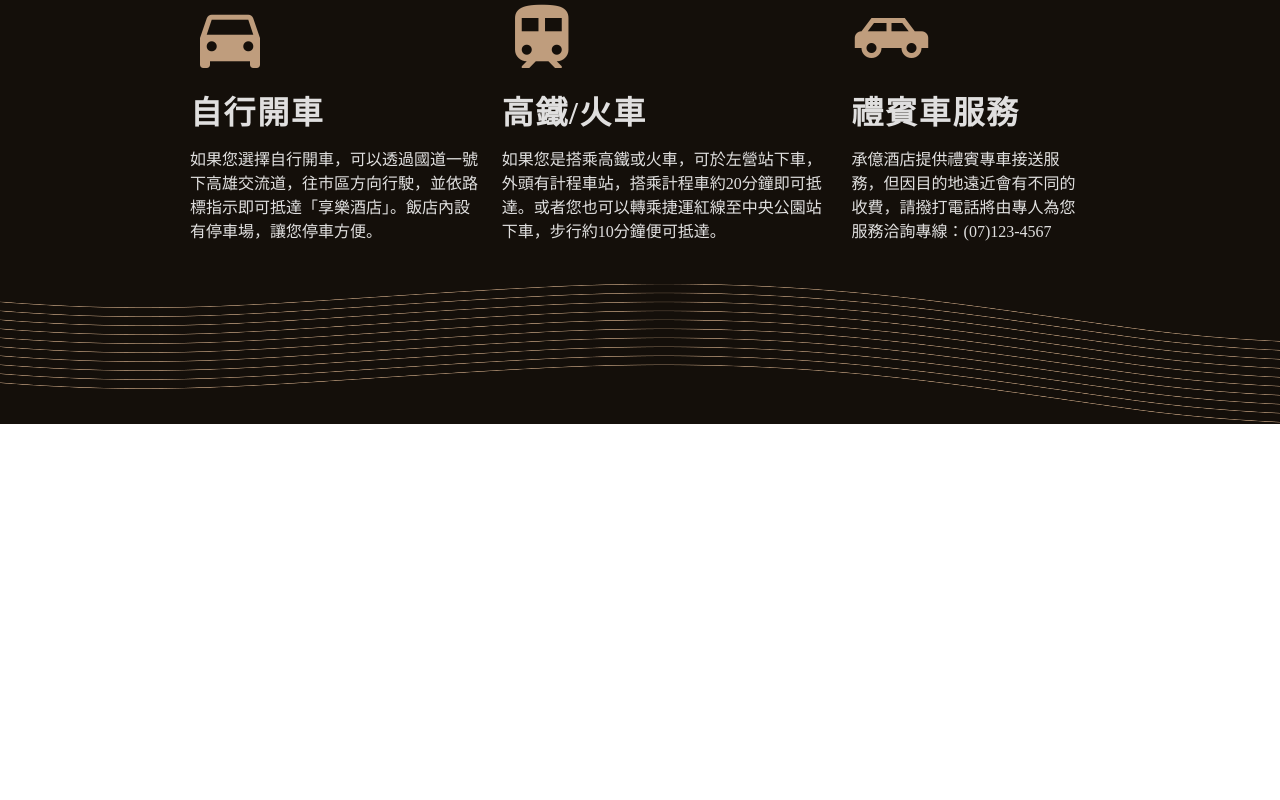
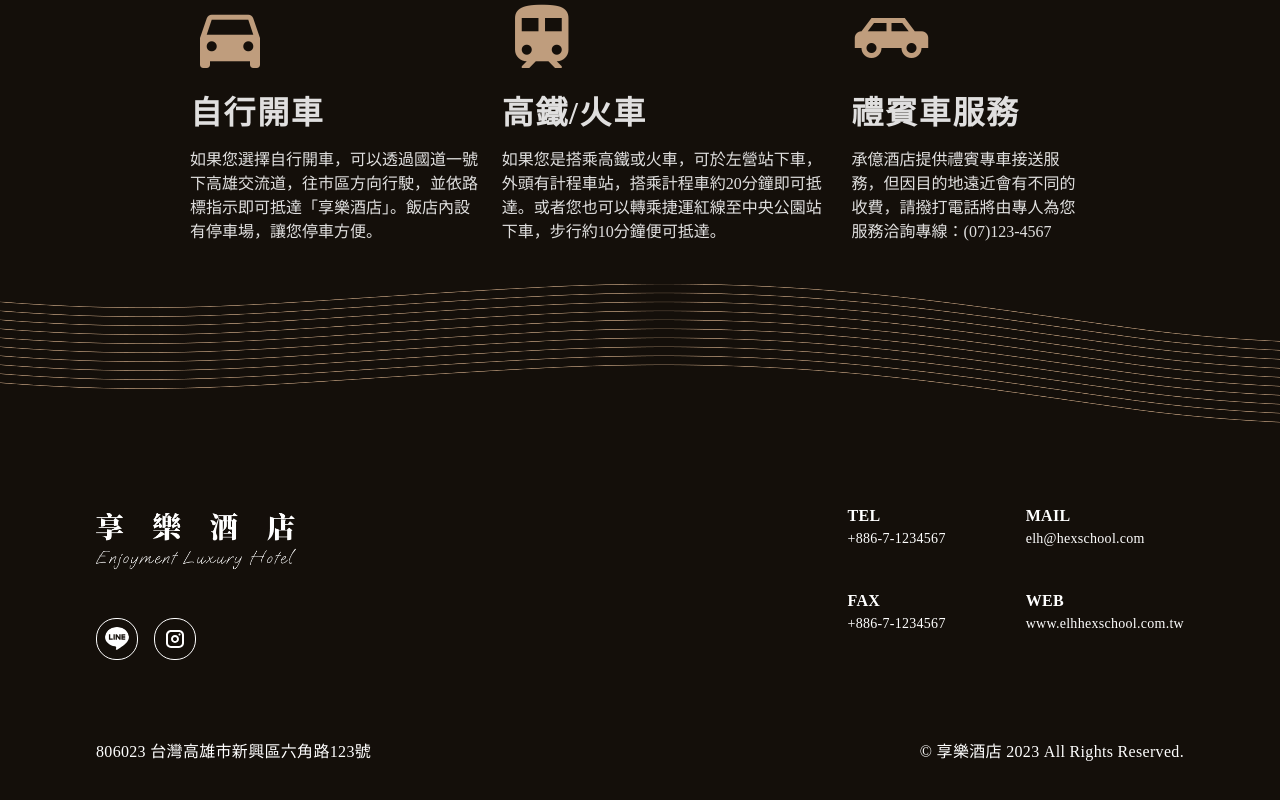
Before and after one commit to rere2133/ts30_booking_web, a Vue app: page / in a window 1280 px wide. Shown: the part 4969-5769 px from the top of the page. Before the commit the page ends 5393 px from the top, so only its background shows below. Built offline with nearby package versions, Linux system fonts and the light colour scheme.

Commit message:
feature: add footer

```diff
--- /dev/null
+++ b/src/components/Footer.vue
@@ -0,0 +1,41 @@
+<template>
+  <div class="footer tw-px-[16px] md:tw-flex tw-flex-wrap tw-justify-between tw-w-full tw-text-white">
+    <div class="tw-mb-[40px] md:tw-mb-0">
+      <v-img
+        width="200"
+        src="/imgs/web/logo.png"
+        class="tw-mb-[40px]"
+      ></v-img>
+      <div class="icon-group">
+        <img class="tw-inline tw-p-[8px] tw-rounded-[20px] tw-border-[1px] tw-border-white tw-border-solid tw-mr-[16px]" src="/imgs/web/bi_line.svg" />
+        <img class="tw-inline tw-p-[8px] tw-rounded-[20px] tw-border-[1px] tw-border-white tw-border-solid" src="/imgs/web/bi_ins.svg" />
+      </div>
+    </div>
+    <div>
+      <div class="tw-mb-[16px] md:tw-mb-[40px] md:tw-flex">
+        <div class="md:tw-mr-[80px] tw-mb-[16px] md:tw-mb-0">
+          <p class="tw-text-title">TEL</p>
+          <p class="tw-text-body2 tw-color-black-40">+886-7-1234567</p>
+        </div>
+        <div class="">
+          <p class="tw-text-title">MAIL</p>
+          <p class="tw-text-body2 tw-color-black-40">elh@hexschool.com</p>
+        </div>
+      </div>
+      <div class="md:tw-flex">
+        <div class="md:tw-mr-[80px] tw-mb-[16px] md:tw-mb-0">
+          <p class="tw-text-title">FAX</p>
+          <p class="tw-text-body2 tw-color-black-40">+886-7-1234567</p>
+        </div>
+        <div class="">
+          <p class="tw-text-title">WEB</p>
+          <p class="tw-text-body2 tw-color-black-40">www.elhhexschool.com.tw</p>
+        </div>
+      </div>
+    </div>
+    <div class="tw-w-full tw-flex tw-flex-col tw-justify-between tw-items-start md:tw-flex-row md:items-center tw-mt-[80px]">
+      <span class="tw-mb-[16px] md:tw-mb-0 tw-text-body">806023 台灣高雄市新興區六角路123號</span>
+      <span class="tw-text-body">© 享樂酒店 2023 All Rights Reserved.</span>
+    </div>
+  </div>
+</template>
--- a/src/layout/Default.vue
+++ b/src/layout/Default.vue
@@ -37,12 +37,16 @@
         <router-view></router-view>
       </div>
     </v-main>
+    <v-footer class="tw-px-[16px] tw-py-[80px] md:tw-pb-[120px] lg:tw-px-[80px] tw-bg-black-bg">
+      <Footer></Footer>
+    </v-footer>
   </v-app>
 </template>
 
 <script setup lang="ts">
 import { useRouter } from "vue-router";
 import { useHelper } from "@/utils/useHelper";
+import Footer from "@/components/Footer.vue";
 const { getImageUrl, webOrMobile } = useHelper();
 const router = useRouter();
 </script>
--- a/src/layout/Member.vue
+++ b/src/layout/Member.vue
@@ -26,14 +26,16 @@
     <v-main style="--v-layout-top: 120px; --v-layout-bottom: 0px">
       <router-view></router-view>
     </v-main>
+    <v-footer class="tw-px-[16px] tw-py-[80px] md:tw-pb-[120px] lg:tw-px-[80px] tw-bg-black-bg">
+      <Footer></Footer>
+    </v-footer>
   </v-app>
 </template>
 
 <script setup lang="ts">
-// import { img_host } from "@/utils/imageSource";
 import { useRouter } from "vue-router";
 import { useHelper } from "@/utils/useHelper";
-
+import Footer from "@/components/Footer.vue";
 const { getImageUrl } = useHelper();
 const router = useRouter();
 </script>
```
Also changed, not shown: public/imgs/web/bi_ins.svg (added), public/imgs/web/bi_line.svg (added).
